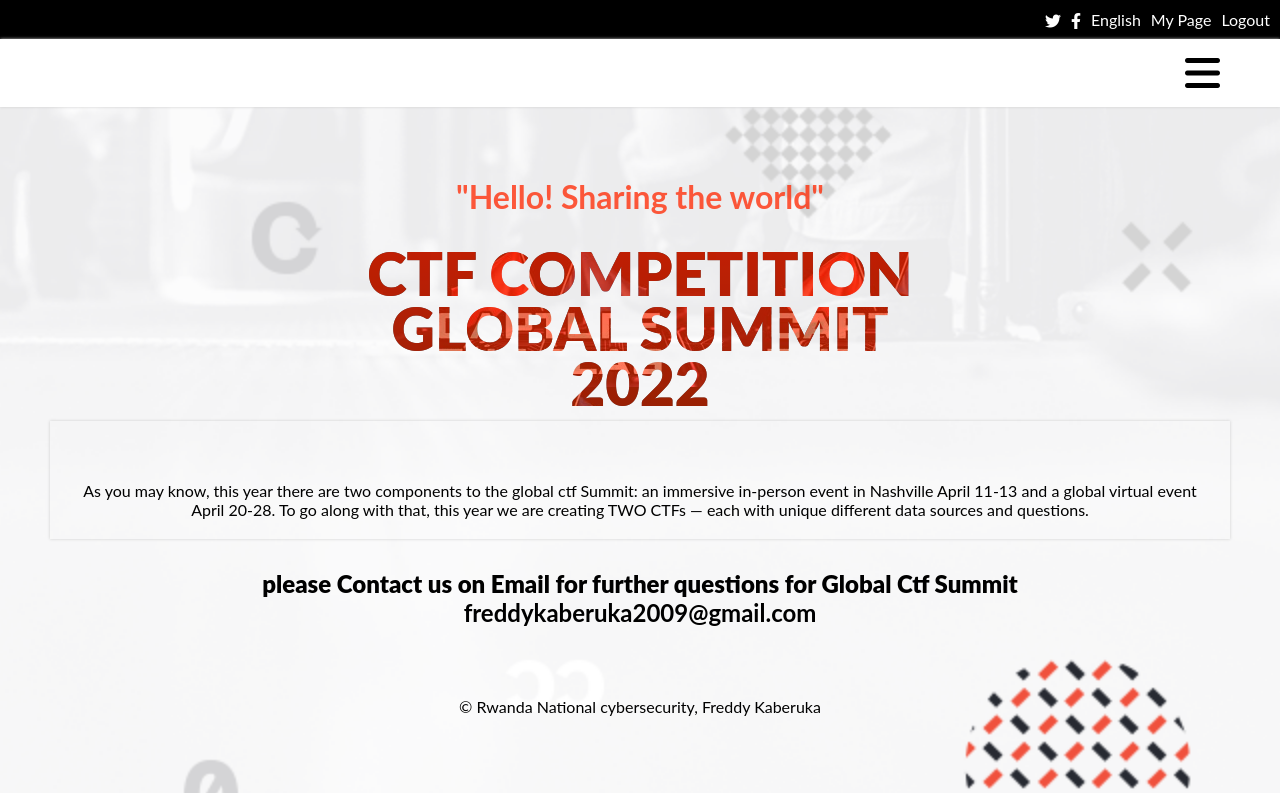
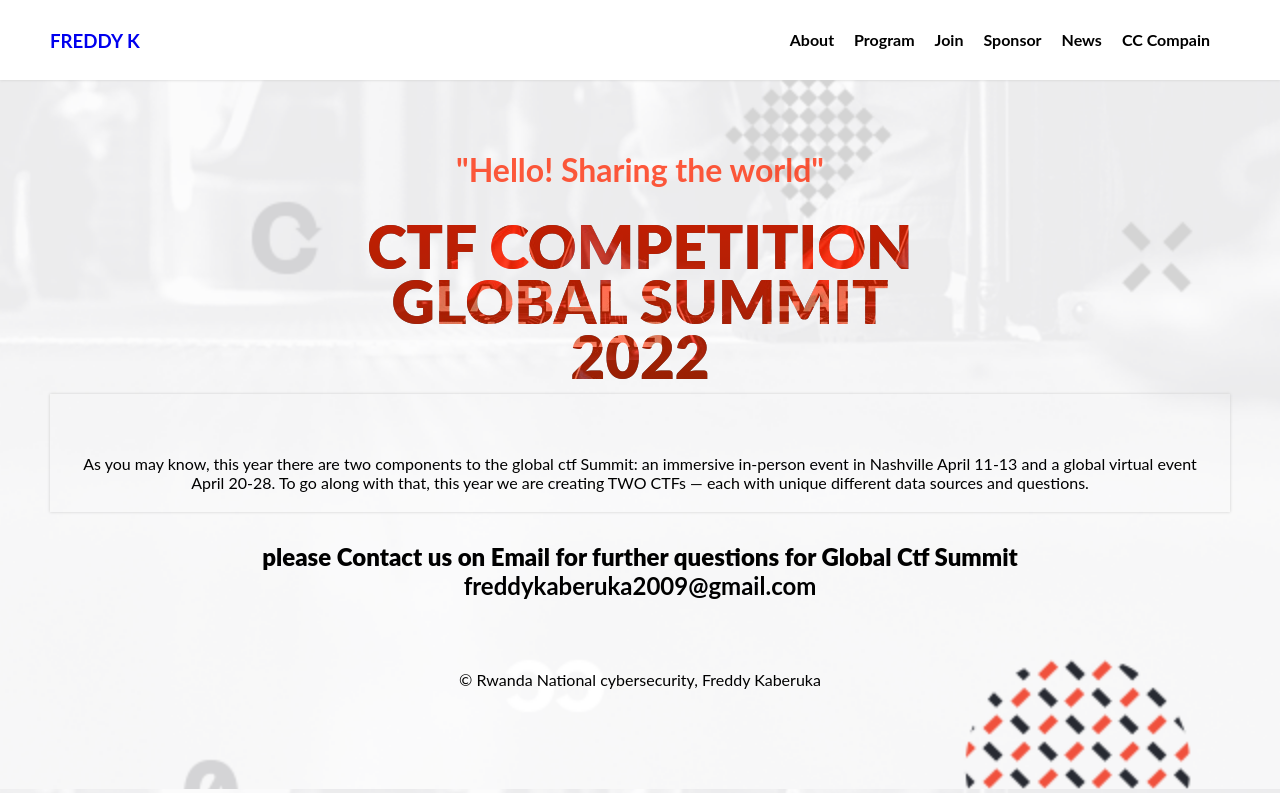
Before and after one commit to freddykaberuka/capstone-project, a website: page about.html in a window 1280 px wide. Shown: the top 793 px of the page. Drawn offline with Linux system fonts and the light colour scheme.

Commit message:
fix navbar

```diff
--- a/about.css
+++ b/about.css
@@ -363,8 +363,22 @@ footer {
 .copright {
   padding: 0 20px;
 }
+.top-bar {
+  display: none;
+}
+.logo {
+  display: none;
+}
 
 @media screen and (min-width: 768px) {
+  #hamburger {
+    display: none;
+  }
+
+  .logo {
+    display: block;
+    padding-top: 30px;
+  }
   .top-bar {
     background-color: #000;
     color: #fff;
@@ -491,9 +505,32 @@ footer {
     text-decoration: none;
   }
 
+  .links-container {
+    display: block;
+  }
+
   .nav-link {
+    top: 0;
+    left: 0;
+    bottom: 0;
+    position: static;
+    background-color: transparent;
     display: flex;
-    padding: 16px;
+    flex-direction: row;
+    align-items: center;
+    font-size: 16px;
+    font-weight: 700;
+    color: #fff;
+    line-height: 80px;
+    width: 100%;
+    padding: 0 20px;
+  }
+
+  #close {
+    display: none;
+  }
+  .fa-times {
+    display: none;
   }
 
   .nav-link-top a {
--- a/about.html
+++ b/about.html
@@ -23,16 +23,17 @@
                 </div>
         <nav class="top-nav">
             <div class="logo">
-                <!-- <h1><a href="#home" class="header-info">FREDDY K</a></h1> -->
+                <h1><a href="#home" class="header-info">FREDDY K</a></h1>
             </div>
             <div>
                 <div id="hamburger"><i class="fa-solid fa-bars"></i></div>
+
                 <div class="links-container" id="navContainer">
                 <div class="nav-link">
                     <div id="close"><i class="fa fa-times" aria-hidden="true"></i></div>
-                    <div class="nav-link-top"><a href="#landing" class="navLink">Home</a></div>
-                    <div class="nav-link-top"><a href="#program" class="navLink">Program</a></div>
-                    <div class="nav-link-top"><a href="#speakers" class="navLink">Join</a></div>
+                    <div class="nav-link-top"><a href="/about.html" class="navLink">About</a></div>
+                    <div class="nav-link-top"><a href="#" class="navLink">Program</a></div>
+                    <div class="nav-link-top"><a href="#" class="navLink">Join</a></div>
                     <div class="nav-link-top"><a href="#" class="navLink">Sponsor</a></div>
                     <div class="nav-link-top"><a href="#" class="navLink">News</a></div>
                     <div class="nav-link-top"><a href="#" class="navLink compain">CC Compain</a></div>
```
Also changed, not shown: app.css (+8 -0 lines), index.html (+3 -3 lines).
